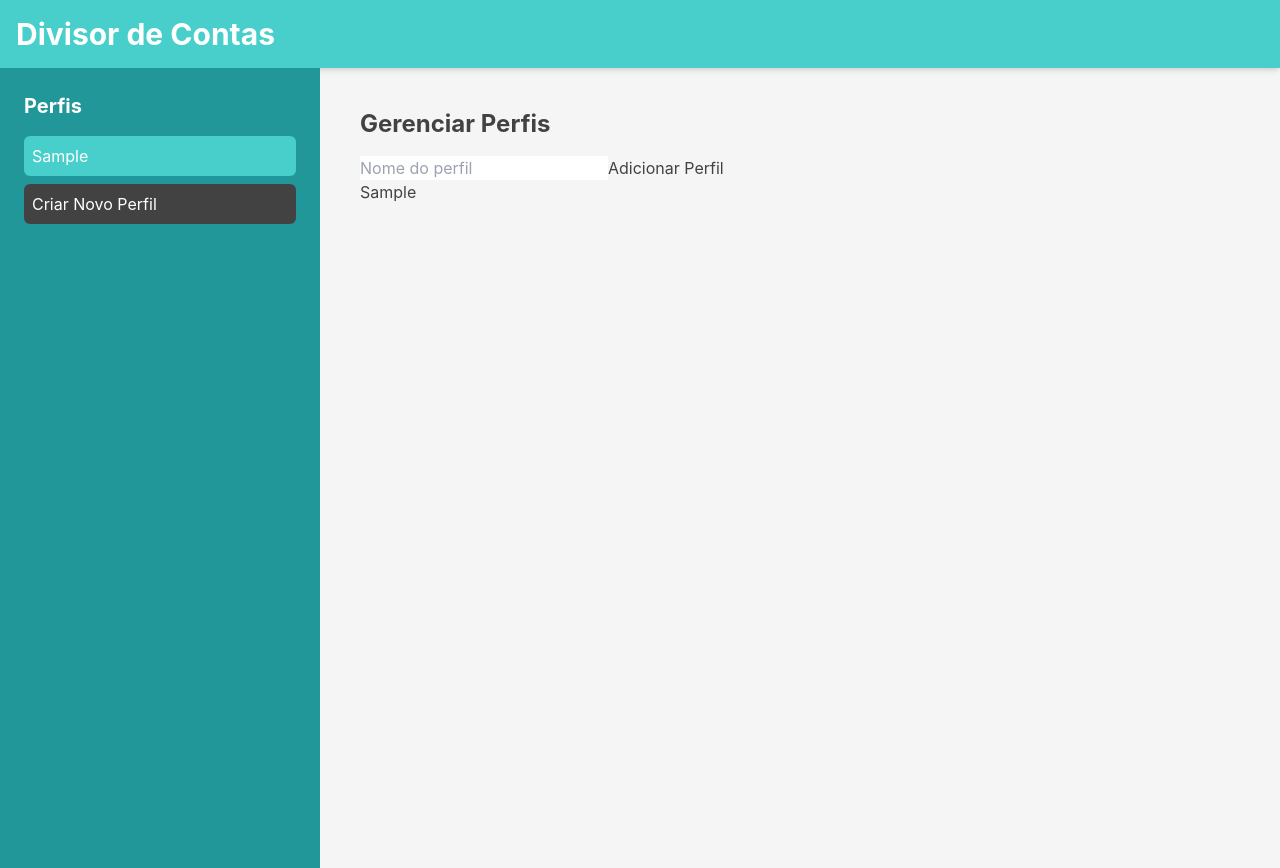
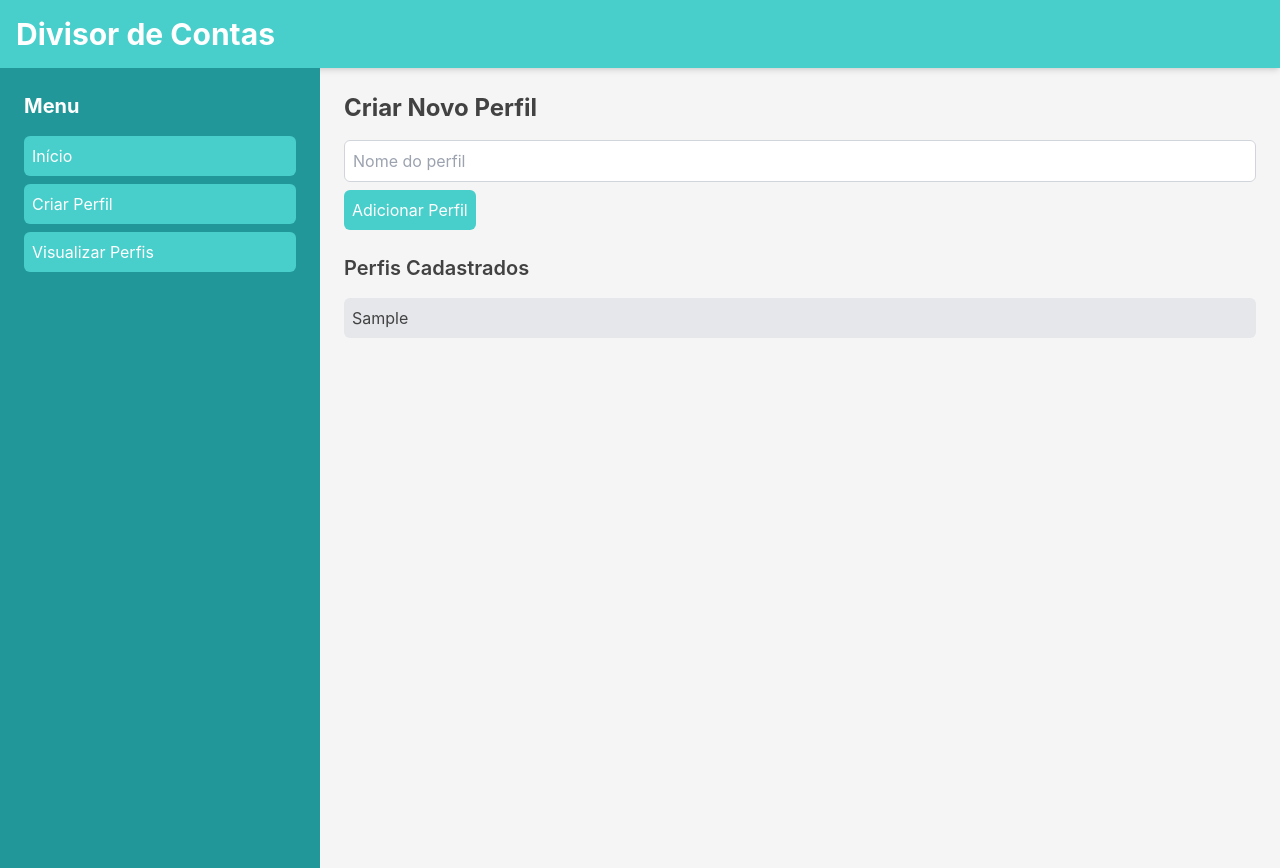
Before and after one commit to MatheusBuenevides/split-bill, a React (Create React App) app: page /create-profile in a window 1280 px wide. Both pictures are taken after typing "Sample" into the empty fields and a click on the button "Adicionar Perfil". Built offline with nearby package versions, Linux system fonts and the light colour scheme.

Commit message:
Add new menu and layout

```diff
--- a/src/App.tsx
+++ b/src/App.tsx
@@ -1,23 +1,29 @@
 import React, { useState } from 'react';
-import { BrowserRouter as Router, Routes, Route, Link } from 'react-router-dom';
+import { BrowserRouter as Router, Routes, Route } from 'react-router-dom';
 import CreateProfilePage from './pages/CreateProfilePage';
 import ProfilePage from './pages/ProfilePage';
 import BillInput from './components/BillInput';
 import BillList from './components/BillList';
+import Sidebar from './components/Sidebar';
+import ProfileListPage from './components/ProfileManager';
 
-function App() {
+const App: React.FC = () => {
+  // Estado para armazenar os perfis e as contas
   const [profiles, setProfiles] = useState<string[]>([]);
   const [bills, setBills] = useState<{ description: string; amount: number; profile: string }[]>([]);
   const [activeProfile, setActiveProfile] = useState<string>('');
 
+  // Função para adicionar um novo perfil
   const handleAddProfile = (profile: string) => {
     setProfiles([...profiles, profile]);
   };
 
+  // Função para adicionar uma nova conta
   const handleAddBill = (bill: { description: string; amount: number; profile: string }) => {
     setBills([...bills, bill]);
   };
 
+  // Função para selecionar o perfil ativo
   const handleSelectProfile = (profile: string) => {
     setActiveProfile(profile);
   };
@@ -32,30 +38,15 @@ function App() {
           </div>
         </header>
 
-        {/* Layout */}
+        {/* Layout com Sidebar */}
         <div className="flex">
           {/* Sidebar */}
-          <aside className="w-1/4 bg-secondary text-white min-h-screen p-6">
-            <h2 className="text-xl font-bold mb-4">Perfis</h2>
-            <ul className="space-y-2">
-              {profiles.map((profile, index) => (
-                <li key={index}>
-                  <Link to={`/profile/${profile}`} className="block bg-primary p-2 rounded-md hover:bg-opacity-90">
-                    {profile}
-                  </Link>
-                </li>
-              ))}
-              <li>
-                <Link to="/create-profile" className="block bg-darkGray p-2 rounded-md hover:bg-opacity-90">
-                  Criar Novo Perfil
-                </Link>
-              </li>
-            </ul>
-          </aside>
+          <Sidebar />
 
           {/* Main Content */}
           <main className="w-3/4 p-6">
             <Routes>
+              {/* Página para adicionar novo perfil */}
               <Route
                 path="/create-profile"
                 element={
@@ -67,24 +58,26 @@ function App() {
                   />
                 }
               />
+
+              {/* Página de cada perfil individual */}
               <Route
                 path="/profile/:id"
-                element={
-                  <ProfilePage
-                    bills={bills}
-                    activeProfile={activeProfile} profiles={[]}                  />
-                }
+                element={<ProfilePage bills={bills} activeProfile={activeProfile} profiles={[]} />}
               />
+
+              {/* Página para listar todos os perfis */}
+              <Route
+                path="/profile-list"
+                element={<ProfileListPage profiles={profiles} />}
+              />
+
+              {/* Página principal com lista de contas */}
               <Route
                 path="/"
                 element={
                   <div>
                     <h2 className="text-2xl font-bold mb-4">Adicionar Conta</h2>
-                    <BillInput
-                      onAddBill={handleAddBill}
-                      profiles={profiles}
-                      activeProfile={activeProfile}
-                    />
+                    <BillInput onAddBill={handleAddBill} profiles={profiles} activeProfile={activeProfile} />
                     <h2 className="text-2xl font-bold mt-8 mb-4">Contas do Mês</h2>
                     <BillList bills={bills} />
                   </div>
@@ -96,6 +89,6 @@ function App() {
       </div>
     </Router>
   );
-}
+};
 
 export default App;
--- a/src/components/ProfileManager.tsx
+++ b/src/components/ProfileManager.tsx
@@ -1,30 +1,23 @@
-import React, { useState } from 'react';
+import React from 'react';
+import { Link } from 'react-router-dom';
 
-interface ProfileManagerProps {
+interface ProfileListPageProps {
   profiles: string[];
-  onAddProfile: (profile: string) => void;
-  onSelectProfile: (profile: string) => void;
-  activeProfile: string;
 }
 
-const ProfileManager: React.FC<ProfileManagerProps> = ({ profiles, onAddProfile, onSelectProfile, activeProfile }) => {
-  const [name, setName] = useState('');
-
-  const handleAddProfile = () => {
-    if (name) {
-      onAddProfile(name);
-      setName('');
-    }
-  };
-
+const ProfileListPage: React.FC<ProfileListPageProps> = ({ profiles }) => {
   return (
     <div>
-      <input type="text" placeholder="Nome do perfil" value={name} onChange={(e) => setName(e.target.value)} />
-      <button onClick={handleAddProfile}>Adicionar Perfil</button>
-      <ul>
+      <h2 className="text-2xl font-bold mb-4">Perfis Cadastrados</h2>
+      <ul className="space-y-2">
         {profiles.map((profile, index) => (
-          <li key={index} onClick={() => onSelectProfile(profile)}>
-            {profile} {activeProfile === profile && '(Ativo)'}
+          <li key={index}>
+            <Link
+              to={`/profile/${profile}`}
+              className="block bg-primary text-white p-2 rounded-md hover:bg-opacity-90 transition"
+            >
+              {profile}
+            </Link>
           </li>
         ))}
       </ul>
@@ -32,4 +25,4 @@ const ProfileManager: React.FC<ProfileManagerProps> = ({ profiles, onAddProfile,
   );
 };
 
-export default ProfileManager;
+export default ProfileListPage;
--- /dev/null
+++ b/src/components/Sidebar.tsx
@@ -0,0 +1,38 @@
+import React from 'react';
+import { Link } from 'react-router-dom';
+
+const Sidebar: React.FC = () => {
+  return (
+    <aside className="w-1/4 bg-secondary text-white min-h-screen p-6">
+      <h2 className="text-xl font-bold mb-4">Menu</h2>
+      <ul className="space-y-2">
+        <li>
+          <Link
+            to="/"
+            className="block bg-primary p-2 rounded-md hover:bg-opacity-90 transition"
+          >
+            Início
+          </Link>
+        </li>
+        <li>
+          <Link
+            to="/create-profile"
+            className="block bg-primary p-2 rounded-md hover:bg-opacity-90 transition"
+          >
+            Criar Perfil
+          </Link>
+        </li>
+        <li>
+          <Link
+            to="/profile-list"
+            className="block bg-primary p-2 rounded-md hover:bg-opacity-90 transition"
+          >
+            Visualizar Perfis
+          </Link>
+        </li>
+      </ul>
+    </aside>
+  );
+};
+
+export default Sidebar;
--- a/src/pages/CreateProfilePage.tsx
+++ b/src/pages/CreateProfilePage.tsx
@@ -1,5 +1,4 @@
 import React, { useState } from 'react';
-import ProfileManager from '../components/ProfileManager';
 
 interface CreateProfilePageProps {
   profiles: string[];
@@ -9,15 +8,50 @@ interface CreateProfilePageProps {
 }
 
 const CreateProfilePage: React.FC<CreateProfilePageProps> = ({ profiles, onAddProfile, onSelectProfile, activeProfile }) => {
+  const [name, setName] = useState('');
+
+  // Função para adicionar um novo perfil
+  const handleAddProfile = () => {
+    if (name.trim() !== '') {
+      onAddProfile(name);
+      setName('');  // Limpa o campo de entrada após a adição
+    }
+  };
+
   return (
-    <div className="p-4">
-      <h1 className="text-2xl font-bold mb-4">Gerenciar Perfis</h1>
-      <ProfileManager
-        profiles={profiles}
-        onAddProfile={onAddProfile}
-        onSelectProfile={onSelectProfile}
-        activeProfile={activeProfile}
-      />
+    <div>
+      <h2 className="text-2xl font-bold mb-4">Criar Novo Perfil</h2>
+
+      {/* Formulário para criar perfil */}
+      <div className="mb-6">
+        <input
+          type="text"
+          value={name}
+          onChange={(e) => setName(e.target.value)}
+          placeholder="Nome do perfil"
+          className="p-2 border border-gray-300 rounded-md w-full"
+        />
+        <button
+          onClick={handleAddProfile}
+          className="mt-2 bg-primary text-white p-2 rounded-md hover:bg-opacity-90 transition"
+        >
+          Adicionar Perfil
+        </button>
+      </div>
+
+      {/* Lista de perfis existentes */}
+      <h3 className="text-xl font-semibold mb-4">Perfis Cadastrados</h3>
+      <ul className="space-y-2">
+        {profiles.map((profile, index) => (
+          <li
+            key={index}
+            onClick={() => onSelectProfile(profile)}
+            className={`p-2 cursor-pointer rounded-md ${activeProfile === profile ? 'bg-blue-200' : 'bg-gray-200'}`}
+          >
+            {profile}
+          </li>
+        ))}
+      </ul>
     </div>
   );
 };
```
